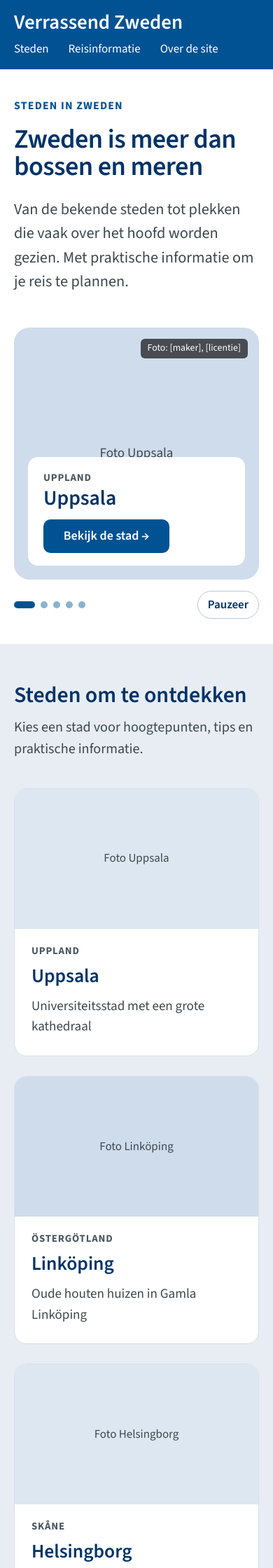
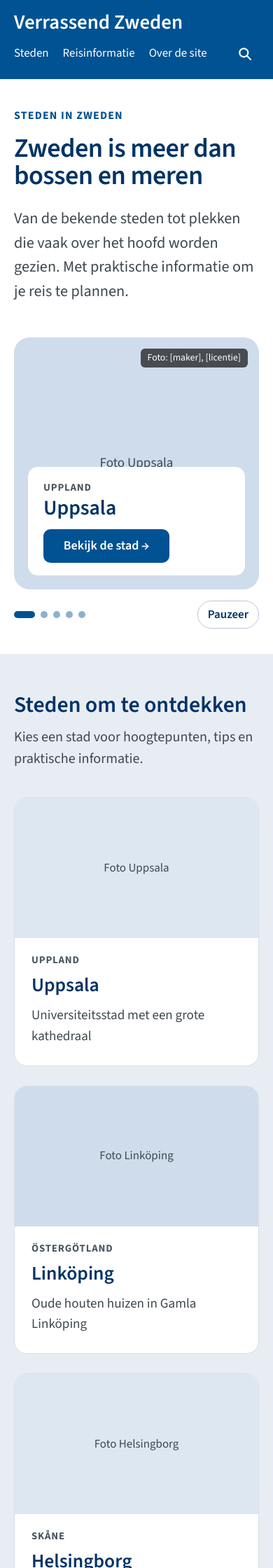
Before and after one commit to verrassendzweden/verrassendzweden.github.io, a Jekyll site: the page built from index.html, in a window 390 px wide. Shown: the top 2240 px of the page at 70% size. Built offline with Jekyll 4.4.1, drawn with Linux system fonts in a browser that asks for light colours.

Commit message:
Add files via upload

```diff
--- a/_layouts/standaard.html
+++ b/_layouts/standaard.html
@@ -26,6 +26,7 @@
   <header>
     <div class="wrap">
       <a class="logo" href="{{ '/' | relative_url }}">Verrassend Zweden</a>
+      <div class="kop-rechts">
         <nav id="hoofdmenu" aria-label="Hoofdnavigatie">
           <ul>
             <li><a href="{{ '/steden.html' | relative_url }}"{% if page.menu == "steden" %} aria-current="page"{% endif %}>Steden</a></li>
@@ -33,6 +34,17 @@
             <li><a href="{{ '/over.html' | relative_url }}"{% if page.menu == "over" %} aria-current="page"{% endif %}>Over de site</a></li>
           </ul>
         </nav>
+
+        <!-- Zoekveld: zoekt in de steden en de losse pagina's van deze site.
+             Het vergrootglas klapt het veld uit (ook op mobiel). -->
+        <div class="search" role="search">
+          <input type="search" id="zoekveld" placeholder="Zoeken…" aria-label="Zoeken op Verrassend Zweden" autocomplete="off" aria-controls="zoekresultaten">
+          <button class="zoekknop" type="button" aria-label="Zoeken" aria-expanded="false" aria-controls="zoekveld">
+            <svg width="20" height="20" viewBox="0 0 20 20" aria-hidden="true" fill="none" stroke="currentColor" stroke-width="2.2" stroke-linecap="round"><circle cx="8.3" cy="8.3" r="6"/><path d="M13 13l5 5"/></svg>
+          </button>
+          <ul id="zoekresultaten" class="zoekresultaten" hidden></ul>
+        </div>
+      </div>
     </div>
   </header>
 
--- a/opmaak/style.css
+++ b/opmaak/style.css
@@ -61,7 +61,8 @@ a:focus-visible, button:focus-visible {
   outline: 3px solid var(--blue);
   outline-offset: 2px;
 }
-header a:focus-visible, footer a:focus-visible { outline-color: var(--white); }
+header a:focus-visible, header button:focus-visible, header input:focus-visible,
+footer a:focus-visible { outline-color: var(--white); }
 
 /* Inhoudsbreedte: header, inhoud en footer staan op dezelfde lijn
    (1240 px breed, 32 px zijruimte binnen die breedte). */
@@ -112,6 +113,97 @@ header .wrap {
 #hoofdmenu a[aria-current="page"] {
   text-decoration: underline;
   text-underline-offset: 4px;
+}
+
+/* ===== ZOEKFUNCTIE =====
+   Vergrootglas rechts in de kop; het zoekveld klapt eronder of ernaast uit.
+   Werking: scripts/zoeken.js, zoeklijst: onderaan _layouts/standaard.html. */
+.kop-rechts {
+  display: flex;
+  flex-wrap: wrap;
+  align-items: center;
+  gap: 8px 28px;
+}
+
+.search {
+  position: relative;
+  display: flex;
+  align-items: center;
+  gap: 8px;
+}
+
+.zoekknop {
+  display: inline-flex;
+  align-items: center;
+  justify-content: center;
+  width: 40px;
+  height: 40px;
+  padding: 0;
+  border: 0;
+  border-radius: 10px;
+  background: transparent;
+  color: var(--white);
+  cursor: pointer;
+}
+.zoekknop:hover, .search.open .zoekknop { background: rgba(255, 255, 255, .18); }
+
+.search input {
+  display: none;
+  width: 240px;
+  height: 40px;
+  padding: 0 14px;
+  border: 0;
+  border-radius: 10px;
+  background: var(--white);
+  color: var(--ink);
+  font: inherit;
+  font-size: 17px;
+}
+.search.open input { display: block; }
+
+.zoekresultaten {
+  position: absolute;
+  top: calc(100% + 8px);
+  right: 0;
+  z-index: 20;
+  width: min(360px, 90vw);
+  margin: 0;
+  padding: 6px;
+  list-style: none;
+  border: 1px solid #d8dfe8;
+  border-radius: 12px;
+  background: var(--white);
+  color: var(--ink);
+  box-shadow: 0 8px 24px rgba(0, 0, 0, .18);
+}
+.zoekresultaten a {
+  display: block;
+  padding: 10px 12px;
+  border-radius: 8px;
+  color: var(--ink);
+  font-size: 17px;
+  line-height: 1.35;
+  text-decoration: none;
+}
+.zoekresultaten a:hover { background: var(--rij); }
+.zoekresultaten a:focus-visible { outline-color: var(--blue); }
+.zoek-label {
+  display: block;
+  color: #4a5760;
+  font-size: 12px;
+  font-weight: 700;
+  letter-spacing: .06em;
+  text-transform: uppercase;
+}
+.zoekresultaten .geen { padding: 10px 12px; color: var(--muted); }
+
+@media (max-width: 800px) {
+  .kop-rechts { width: 100%; justify-content: space-between; gap: 8px 12px; }
+  #hoofdmenu { flex: 1 1 auto; min-width: 0; }
+  #hoofdmenu ul { gap: 4px 20px; }
+  .search.open { flex: 1 1 100%; order: 3; }
+  .search.open input { flex: 1; width: auto; min-width: 0; }
+  .zoekresultaten { left: 0; width: auto; }
 }
 
 /* ===== TEKSTPAGINA'S =====
--- /dev/null
+++ b/scripts/zoeken.js
@@ -0,0 +1,80 @@
+/* ============================================================
+   ZOEKFUNCTIE VAN VERRASSEND ZWEDEN (geldt voor alle pagina's)
+   De zoeklijst (zoekindex) staat onderaan _layouts/standaard.html.
+   Steden komen daar automatisch in uit _data/steden.yml.
+   Alles gebeurt in de browser: geen externe dienst, geen cookies.
+   ============================================================ */
+(function () {
+  var zoekveld = document.getElementById("zoekveld");
+  var resultaten = document.getElementById("zoekresultaten");
+  var zoekknop = document.querySelector(".zoekknop");
+  var zoekblok = document.querySelector(".search");
+  if (!zoekveld || !resultaten || !zoekknop || !zoekblok || typeof zoekindex === "undefined") { return; }
+
+  // Hoofdletters en accenten negeren (zodat "linkoping" ook "Linköping" vindt)
+  function normaliseer(tekst) {
+    return String(tekst).toLowerCase().normalize("NFD").replace(/[̀-ͯ]/g, "");
+  }
+
+  function zoek() {
+    var woorden = normaliseer(zoekveld.value).split(/\s+/).filter(Boolean);
+    resultaten.innerHTML = "";
+
+    if (woorden.length === 0) {
+      resultaten.hidden = true;
+      return;
+    }
+
+    var treffers = zoekindex.filter(function (item) {
+      var inhoud = normaliseer(item.titel + " " + item.label + " " + item.tekst);
+      return woorden.every(function (w) { return inhoud.indexOf(w) !== -1; });
+    });
+
+    if (treffers.length === 0) {
+      var geen = document.createElement("li");
+      geen.className = "geen";
+      geen.textContent = "Niets gevonden. Probeer een ander woord.";
+      resultaten.appendChild(geen);
+    } else {
+      treffers.slice(0, 10).forEach(function (item) {
+        var li = document.createElement("li");
+        var a = document.createElement("a");
+        a.href = item.url;
+        var label = document.createElement("span");
+        label.className = "zoek-label";
+        label.textContent = item.label;
+        a.appendChild(label);
+        a.appendChild(document.createTextNode(item.titel));
+        li.appendChild(a);
+        resultaten.appendChild(li);
+      });
+    }
+    resultaten.hidden = false;
+  }
+
+  function zetZoekveld(open) {
+    zoekblok.classList.toggle("open", open);
+    zoekknop.setAttribute("aria-expanded", open ? "true" : "false");
+    if (open) { zoekveld.focus(); } else { resultaten.hidden = true; }
+  }
+
+  zoekveld.addEventListener("input", zoek);
+
+  // Enter opent het eerste resultaat, Escape sluit het zoekveld
+  zoekveld.addEventListener("keydown", function (e) {
+    if (e.key === "Enter") {
+      var eerste = resultaten.querySelector("a");
+      if (eerste) { window.location.href = eerste.href; }
+    }
+    if (e.key === "Escape") { zetZoekveld(false); zoekknop.focus(); }
+  });
+
+  zoekknop.addEventListener("click", function () {
+    zetZoekveld(!zoekblok.classList.contains("open"));
+  });
+
+  // Sluiten als je ergens anders klikt
+  document.addEventListener("click", function (e) {
+    if (!e.target.closest(".search")) { zetZoekveld(false); }
+  });
+})();
```
Also changed, not shown: other parts of _layouts/standaard.html (+20 -0 lines). Lines whose indentation alone changed are shown as unchanged.
